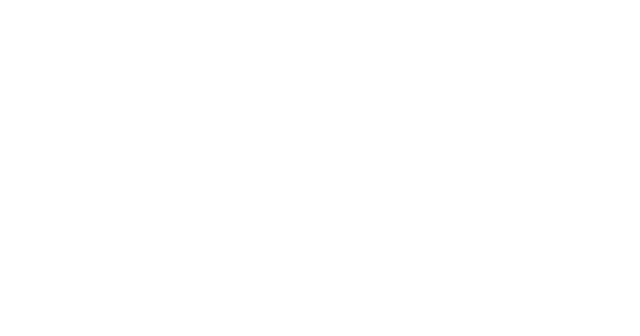
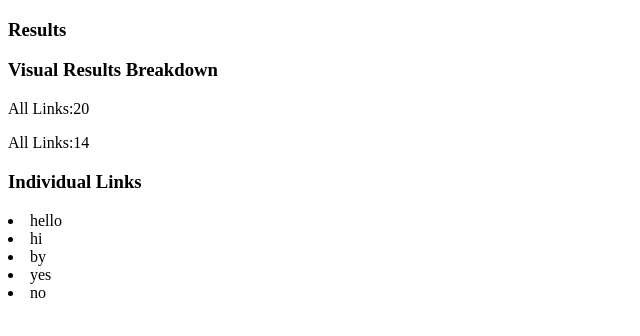
Before and after one commit to charlie-wild/WebCrawlerFE, a React app: page / in a window 1280 px wide. Shown: the top 336 px of the page, without its empty margins (0-640 px from the left). Built offline with nearby package versions, Linux system fonts and the light colour scheme.

Commit message:
basic shell for results component

```diff
--- a/src/components/Results.jsx
+++ b/src/components/Results.jsx
@@ -1,13 +1,42 @@
 import React, { Component } from 'react';
 
 class Results extends Component {
-  render() {
-    return (
-      <div>
-
-      </div>
-    );
-  }
+	state = {
+		BrokenLinks: [ 'hello', 'hi', 'by', 'yes', 'no' ],
+		LinkNumber: 20,
+		BrokenLinkNumber: 14
+	};
+	render() {
+		const { BrokenLinks, LinkNumber, BrokenLinkNumber } = this.state;
+		return (
+			<div className='resultsContainer'>
+				<section className='resultsMain'>
+					<section className='resultsHeader'>
+						<h1>Results</h1>
+						<h3>Visual Results Breakdown</h3>
+						<p id='allLinks'>
+							<label htmlFor='allLinks' className='authFormLabel'>
+								All Links:
+							</label>
+							{LinkNumber}
+						</p>
+						<p id='allLinks'>
+							<label htmlFor='allLinks' className='authFormLabel'>
+								All Links:
+							</label>
+							{BrokenLinkNumber}
+						</p>
+					</section>
+					<section>
+						<h3>Individual Links</h3>
+						{BrokenLinks.map((link) => {
+							return <li key={link}>{link}</li>;
+						})}
+					</section>
+				</section>
+			</div>
+		);
+	}
 }
 
 export default Results;
```
